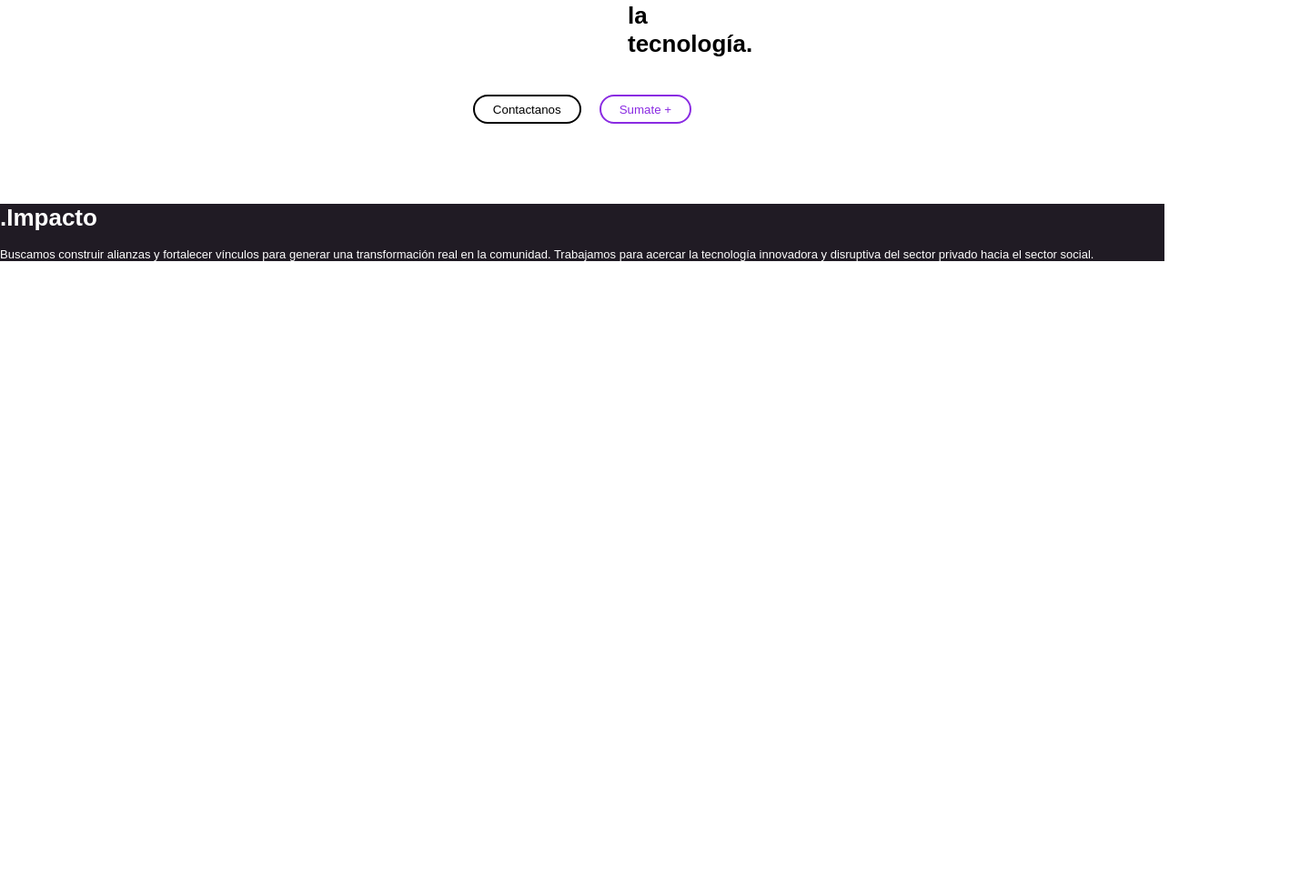
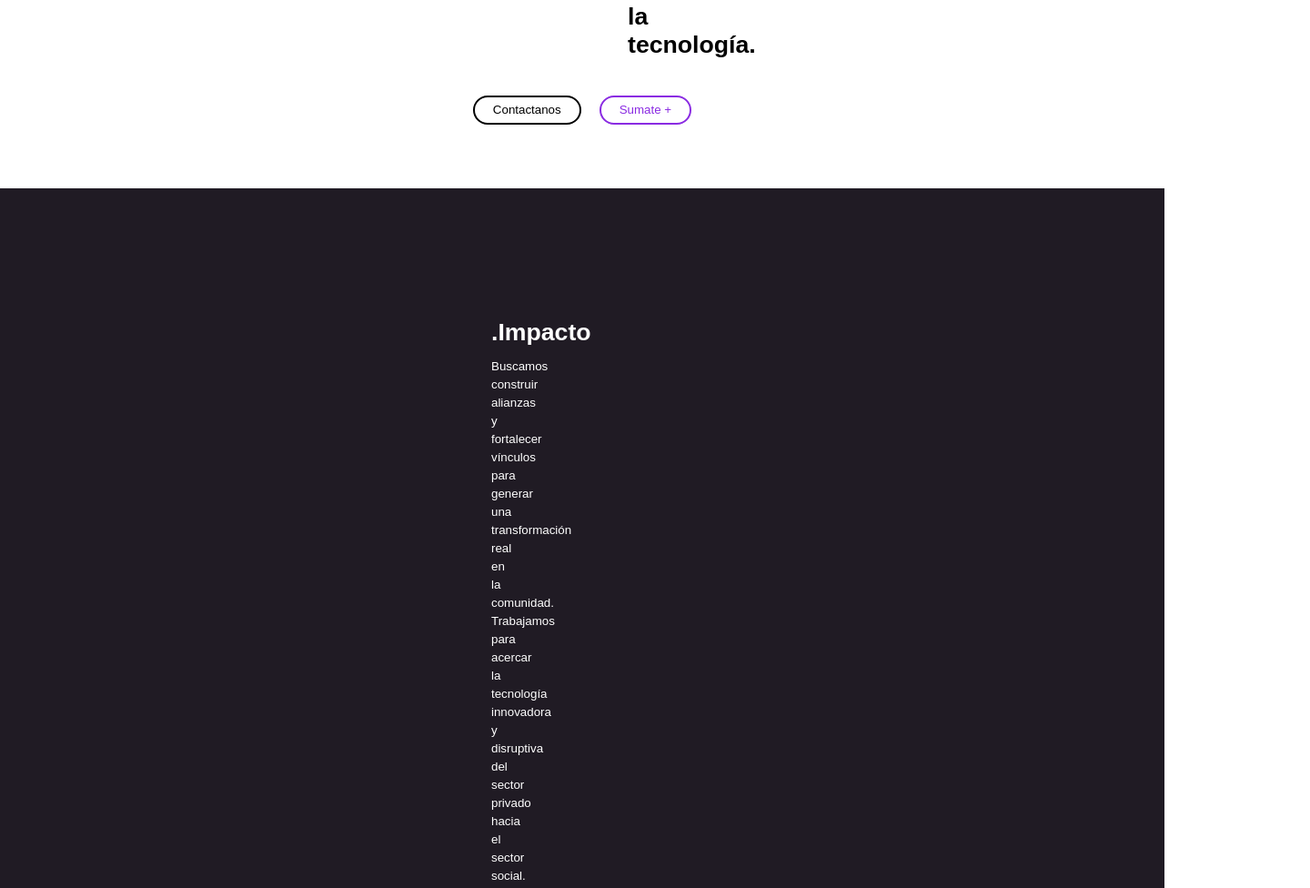
Before and after one commit to MussiAgus/HTML-Y-CSS, a plain HTML site: page Maquetacion/Index.html in a window 1280 px wide. Shown: the part 753-1729 px from the top of the page at 91% size, 1440 px wide, since content can reach past the window. Before the commit the page ends 1053 px from the top, so only its background shows below. Drawn offline with Linux system fonts and the light colour scheme.

Commit message:
Se agrega parte de .impacto

```diff
--- a/Maquetacion/Index.html
+++ b/Maquetacion/Index.html
@@ -8,7 +8,7 @@
     <style>
         body{
             font-family: Arial, Helvetica, sans-serif;
-            font-size:small;
+            font-size:smaller;
             margin:0px;
         }
         button{
@@ -32,6 +32,18 @@
             margin-top: 40px;
             display: flex;
             justify-content: center;
+        }
+        #impacto{
+            background-color: #201b24;
+            color:white;
+            padding: 130px;
+            justify-content: center;
+        }
+        #impacto-text{
+            line-height: 20px;
+            text-align: left;
+            padding-left: 410px;
+            padding-right: 900px;
         }
 
     </style>
@@ -65,9 +77,12 @@
     </div>
 
 
-    <div id="impacto" style="background-color: #201b24; color:white">
-        <h1>.Impacto</h1>
-        <p>Buscamos construir alianzas y fortalecer vínculos para generar una transformación real en la comunidad. Trabajamos para acercar la tecnología innovadora y disruptiva del sector privado hacia el sector social.</p>
+    <div id="impacto">
+        <div id="impacto-text">
+            <h1>.Impacto</h1>
+            <p>Buscamos construir alianzas y fortalecer vínculos para generar una transformación real en la comunidad. Trabajamos para acercar la tecnología innovadora y disruptiva del sector privado hacia el sector social.</p>
+        </div>
+
     </div>
 
 
```
